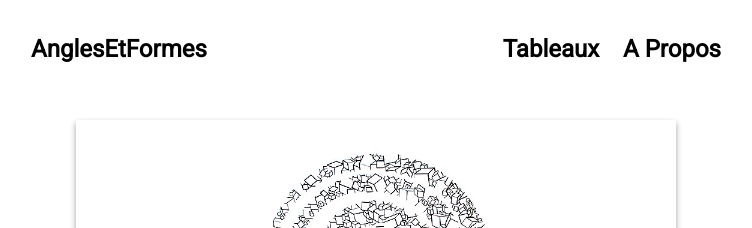
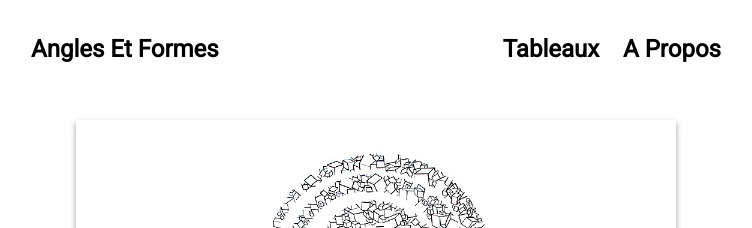
Before and after one commit to grgsRoussel/AnglesEtFormes, a Jekyll site: the page built from index.md, in a window 1280 px wide. Shown: the top 228 px of the page, without its empty margins (264-1016 px from the left). Built offline with Jekyll 4.4.1, drawn with Linux system fonts in a browser that asks for light colours; nearby versions of some CDN libraries.

Commit message:
update config

```diff
--- a/_config.yml
+++ b/_config.yml
@@ -3,10 +3,13 @@
 port: 4000
 markdown:  kramdown
 permalink: /:title
+url    : "https://grgsroussel.github.io" # the base hostname & protocol for your site, e.g. http://example.com
+baseurl: "/AnglesEtFormes"
+
 plugins:   [jekyll-sitemap, jekyll-feed,  jekyll-seo-tag]
 
 # Customise atom feed settings (this is where Jekyll-Feed gets configuration information)
 
-title:		   "AnglesEtFormes"
+title:		   "Angles Et Formes"
 description: "Angles Et Formes - Exposition"
 author:      "Georges Roussel"
```
